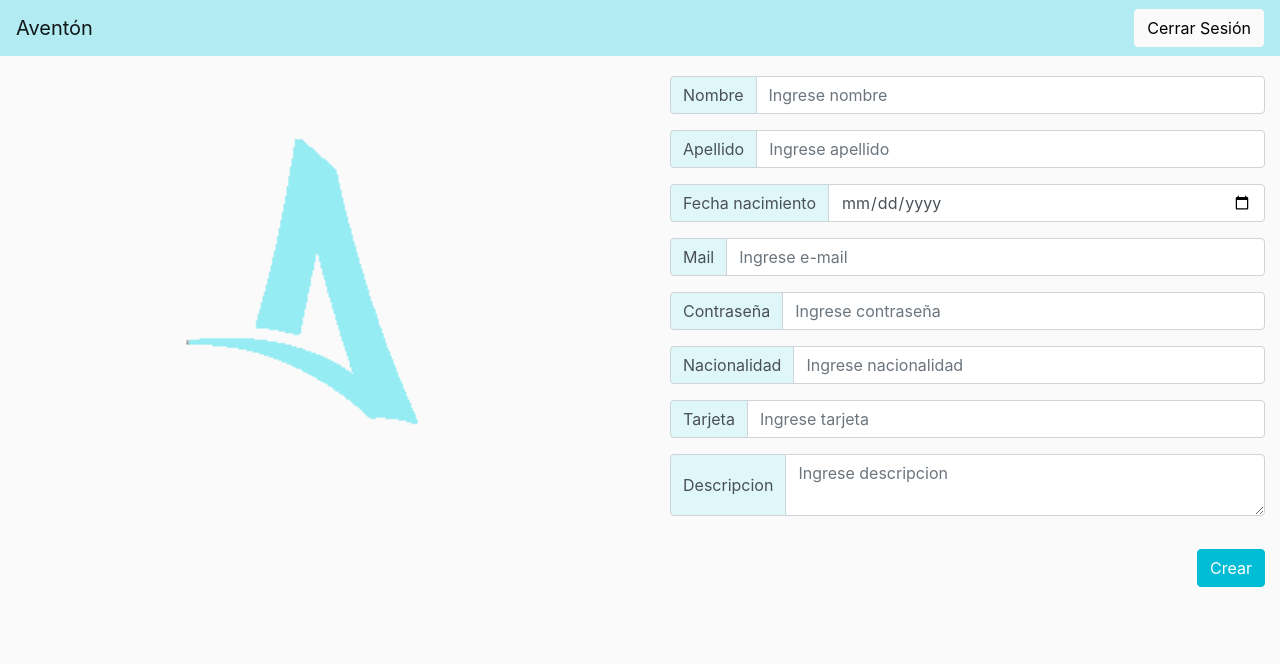
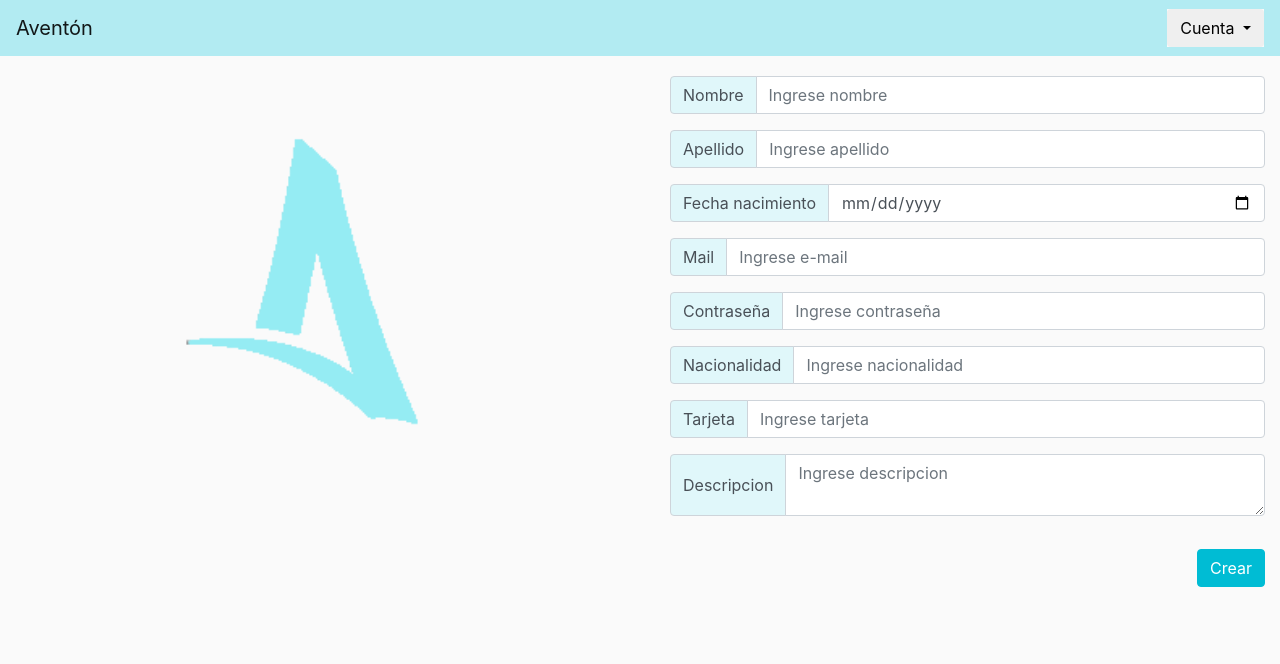
Before and after one commit to fedediclaudio/aventon_is2, a PHP site: page /registroUsuario.php in a window 1280 px wide. Shown: the top 664 px of the page. Run offline with PHP 8.4, Linux system fonts and the light colour scheme.

Commit message:
Dropdown menu

```diff
--- a/navbar.html
+++ b/navbar.html
@@ -5,7 +5,13 @@
 		<div class="navbar-nav">
 		</div>
 	</div>
-	<button id="cerrar_sesion" type="button" class="btn btn-primary" onclick="location='logout.php'">
-		Cerrar Sesión
-	</button>
+	<div class="btn-group" id="cuenta">
+	  <button type="button" class="btn dropdown-toggle" data-toggle="dropdown" aria-haspopup="true" aria-expanded="false">
+	    Cuenta
+	  </button>
+	  <div class="dropdown-menu dropdown-menu-right">
+	    <button class="dropdown-item" type="button">Mi perfil</button>
+	    <button class="dropdown-item" type="button" onclick="location='logout.php'">Cerrar sesión</button>
+	  </div>
+	</div>
 </nav>
--- a/styles.css
+++ b/styles.css
@@ -33,7 +33,7 @@ div.card-header{
 .card{
 	width:18rem;
 }
-#cerrar_sesion{
+#cuenta{
 	background-color: #FAFAFA;
 	border-color: #FAFAFA;
 	color: #000
```
